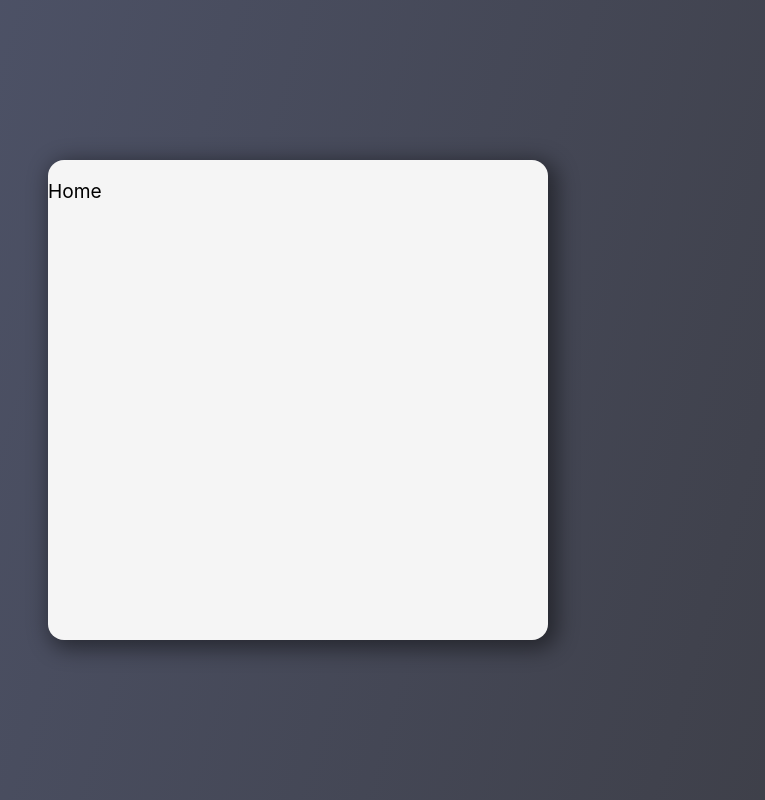
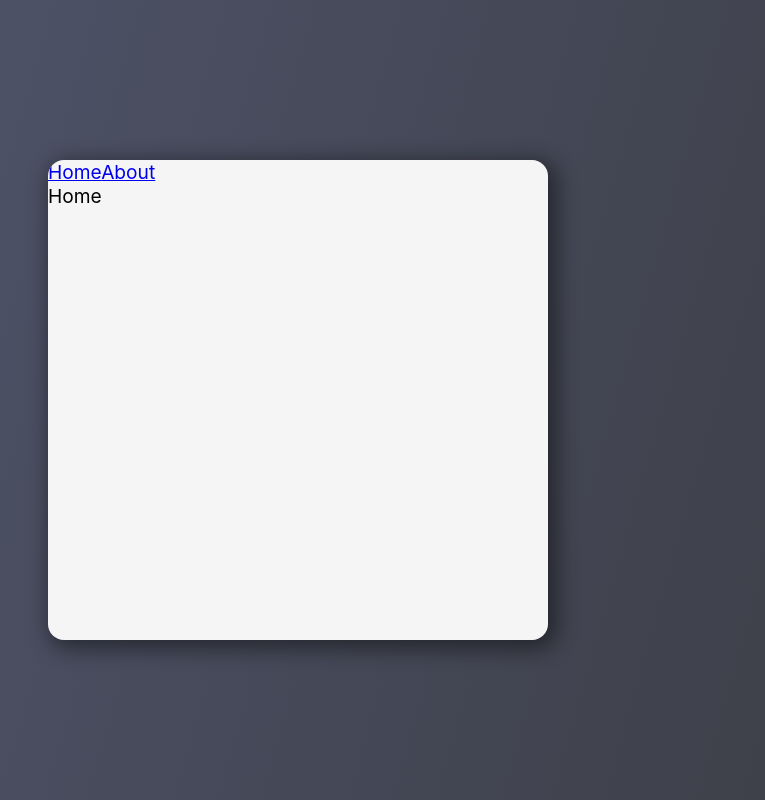
Before and after one commit to hyunny123/react_revision, a React (Create React App) app in the folder summary/: page / in a window 1280 px wide. Shown: the whole page, without its empty margins (342-1107 px from the left). Built offline with nearby package versions, Linux system fonts and the light colour scheme.

Commit message:
[FEAT]router

```diff
--- a/summary/src/App.jsx
+++ b/summary/src/App.jsx
@@ -1,15 +1,23 @@
 import React from "react";
 import { createBrowserRouter, RouterProvider } from "react-router-dom";
+import About from "./pages/About";
+import Home from "./pages/Home";
+import NotFound from "./pages/NotFound";
+import Root from "./pages/Root";
 
 const router = createBrowserRouter([
   {
     path: "/",
-    element: <p>Home</p>,
-    errorElement: <p>notFound</p>,
+    element: <Root />,
+    errorElement: <NotFound />,
+    children: [
+      { index: true, element: <Home /> },
+      { path: "/about", element: <About /> },
+    ],
   },
   {
     path: "/about",
-    element: <p>About</p>,
+    element: <About />,
   },
 ]);
 
--- /dev/null
+++ b/summary/src/components/Navbar.jsx
@@ -0,0 +1,11 @@
+import React from "react";
+import { Link } from "react-router-dom";
+
+export default function Navbar() {
+  return (
+    <div>
+      <Link to="/">Home</Link>
+      <Link to="/about">About</Link>
+    </div>
+  );
+}
--- /dev/null
+++ b/summary/src/pages/About.jsx
@@ -0,0 +1,7 @@
+import React from 'react'
+
+export default function About() {
+  return (
+    <div>About</div>
+  )
+}
--- /dev/null
+++ b/summary/src/pages/Home.jsx
@@ -0,0 +1,7 @@
+import React from 'react'
+
+export default function Home() {
+  return (
+    <div>Home</div>
+  )
+}
--- /dev/null
+++ b/summary/src/pages/NotFound.jsx
@@ -0,0 +1,5 @@
+import React from "react";
+
+export default function NotFound() {
+  return <div>NotFound</div>;
+}
--- /dev/null
+++ b/summary/src/pages/Root.jsx
@@ -0,0 +1,12 @@
+import React from "react";
+import { Outlet } from "react-router-dom";
+import Navbar from "../components/Navbar";
+
+export default function Root() {
+  return (
+    <div>
+      <Navbar />
+      <Outlet />
+    </div>
+  );
+}
```
